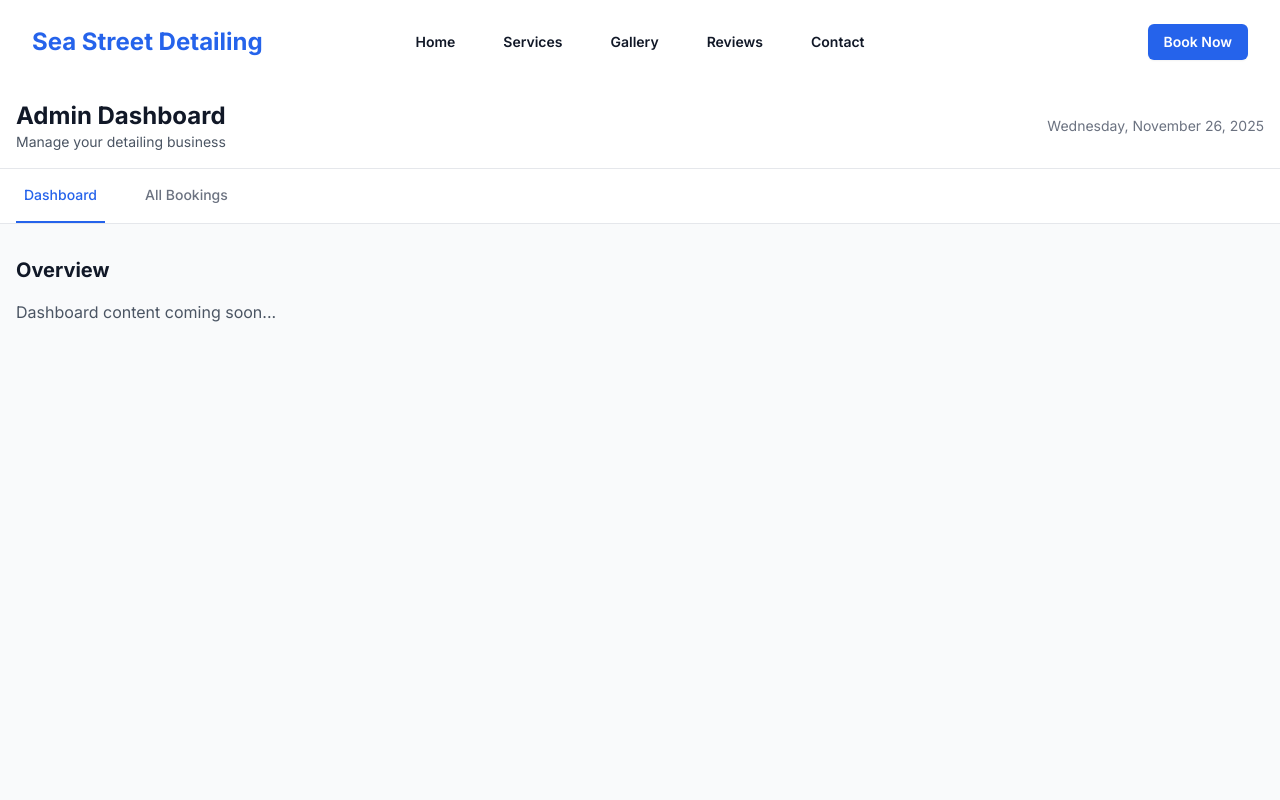
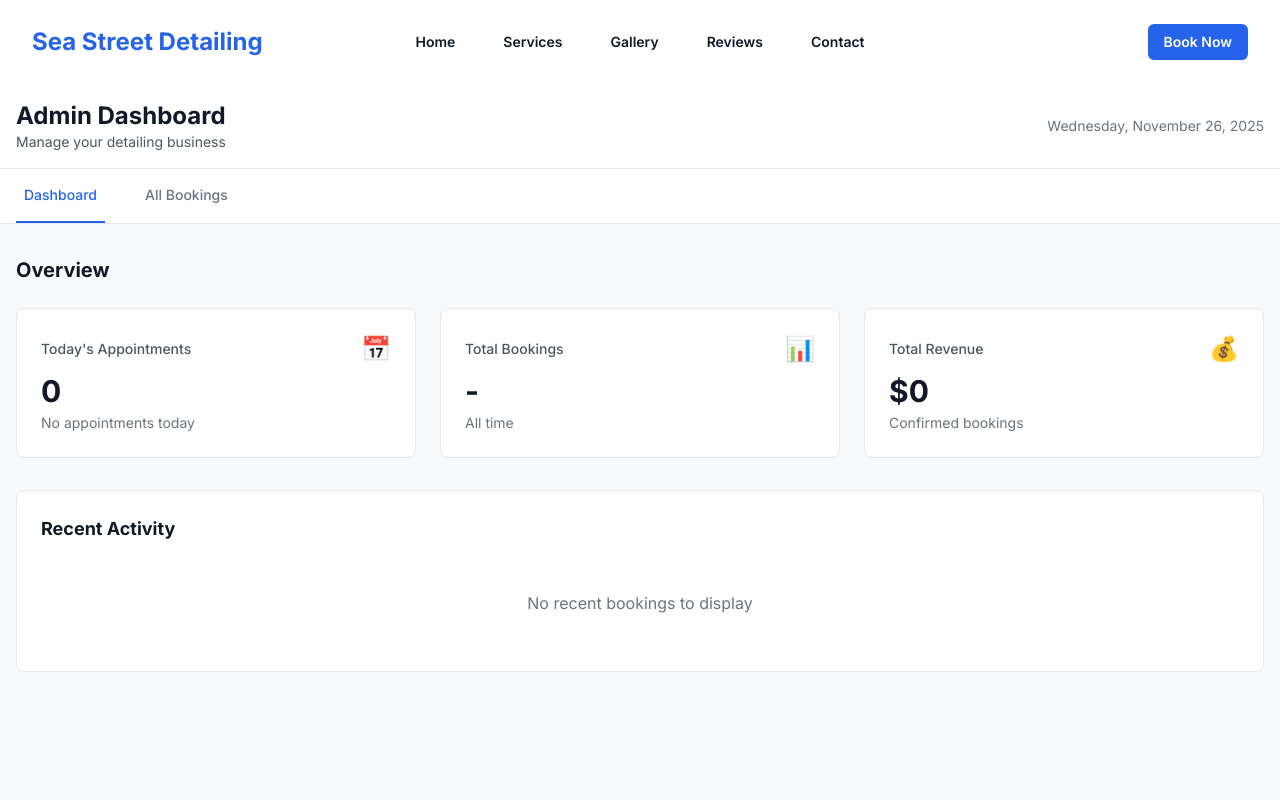
Before and after one commit to MartinHeath04/SeaStreetDetailing-Scheduling-Platform, a Next.js app: page /admin in a window 1280 px wide. Shown: the top 800 px of the page. Built offline with nearby package versions, Linux system fonts and the light colour scheme.

Commit message:
Add dashboard overview section with stat cards
Added three stat cards showing today's appointments, total bookings, and revenue with placeholder values.

```diff
--- a/src/app/admin/page.tsx
+++ b/src/app/admin/page.tsx
@@ -59,8 +59,46 @@ export default function AdminPage() {
       <div className="container mx-auto px-4 py-8">
         {activeTab === 'dashboard' && (
           <div>
-            <h2 className="text-xl font-bold text-gray-900 mb-4">Overview</h2>
-            <p className="text-gray-600">Dashboard content coming soon...</p>
+            <h2 className="text-xl font-bold text-gray-900 mb-6">Overview</h2>
+
+            {/* Stats Cards */}
+            <div className="grid grid-cols-1 md:grid-cols-3 gap-6 mb-8">
+              {/* Today's Appointments */}
+              <div className="bg-white rounded-lg border border-gray-200 p-6">
+                <div className="flex items-center justify-between mb-2">
+                  <h3 className="text-sm font-medium text-gray-600">Today's Appointments</h3>
+                  <span className="text-2xl">📅</span>
+                </div>
+                <p className="text-3xl font-bold text-gray-900">0</p>
+                <p className="text-sm text-gray-500 mt-1">No appointments today</p>
+              </div>
+
+              {/* Total Bookings */}
+              <div className="bg-white rounded-lg border border-gray-200 p-6">
+                <div className="flex items-center justify-between mb-2">
+                  <h3 className="text-sm font-medium text-gray-600">Total Bookings</h3>
+                  <span className="text-2xl">📊</span>
+                </div>
+                <p className="text-3xl font-bold text-gray-900">-</p>
+                <p className="text-sm text-gray-500 mt-1">All time</p>
+              </div>
+
+              {/* Total Revenue */}
+              <div className="bg-white rounded-lg border border-gray-200 p-6">
+                <div className="flex items-center justify-between mb-2">
+                  <h3 className="text-sm font-medium text-gray-600">Total Revenue</h3>
+                  <span className="text-2xl">💰</span>
+                </div>
+                <p className="text-3xl font-bold text-gray-900">$0</p>
+                <p className="text-sm text-gray-500 mt-1">Confirmed bookings</p>
+              </div>
+            </div>
+
+            {/* Recent Activity */}
+            <div className="bg-white rounded-lg border border-gray-200 p-6">
+              <h3 className="text-lg font-bold text-gray-900 mb-4">Recent Activity</h3>
+              <p className="text-gray-500 text-center py-8">No recent bookings to display</p>
+            </div>
           </div>
         )}
 
```
